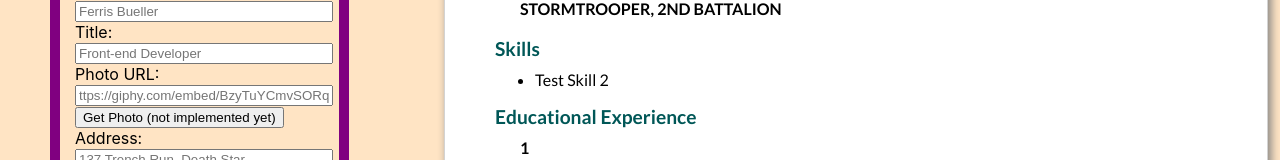
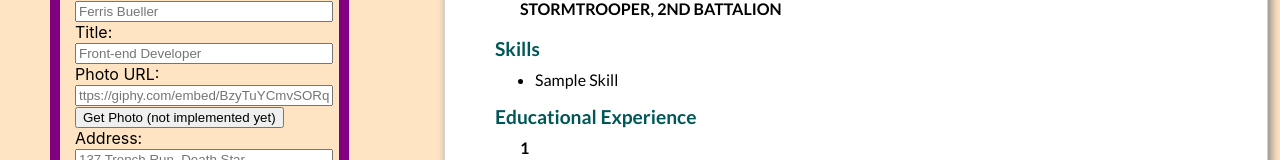
Before and after one commit to dianaroemer/cv-application-project, a React (Create React App) app: page / in a window 1280 px wide. Shown: the part 281-441 px from the top of the page. Built offline with nearby package versions, Linux system fonts and the light colour scheme.

Commit message:
Set initial skill value to common sense text

```diff
--- a/src/App.js
+++ b/src/App.js
@@ -46,7 +46,7 @@ class App extends Component {
 
       },
       skillArr: [
-        {skill: 'Test Skill 2', key: uniqid(), type: 'skill', edit: true},
+        {skill: 'Sample Skill', key: uniqid(), type: 'skill', edit: true},
       ],
       educationalExperience: {
         type: 'educationalExperience',
```
